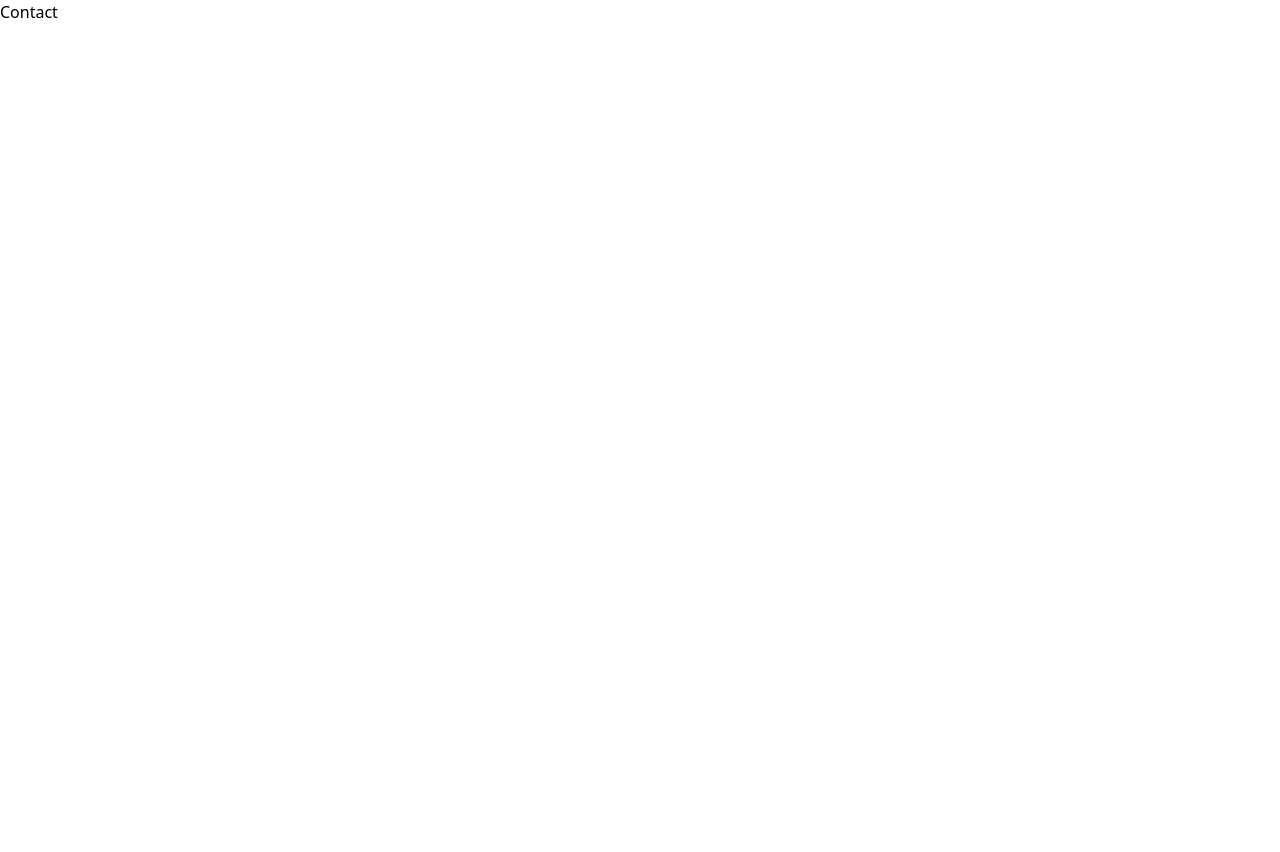
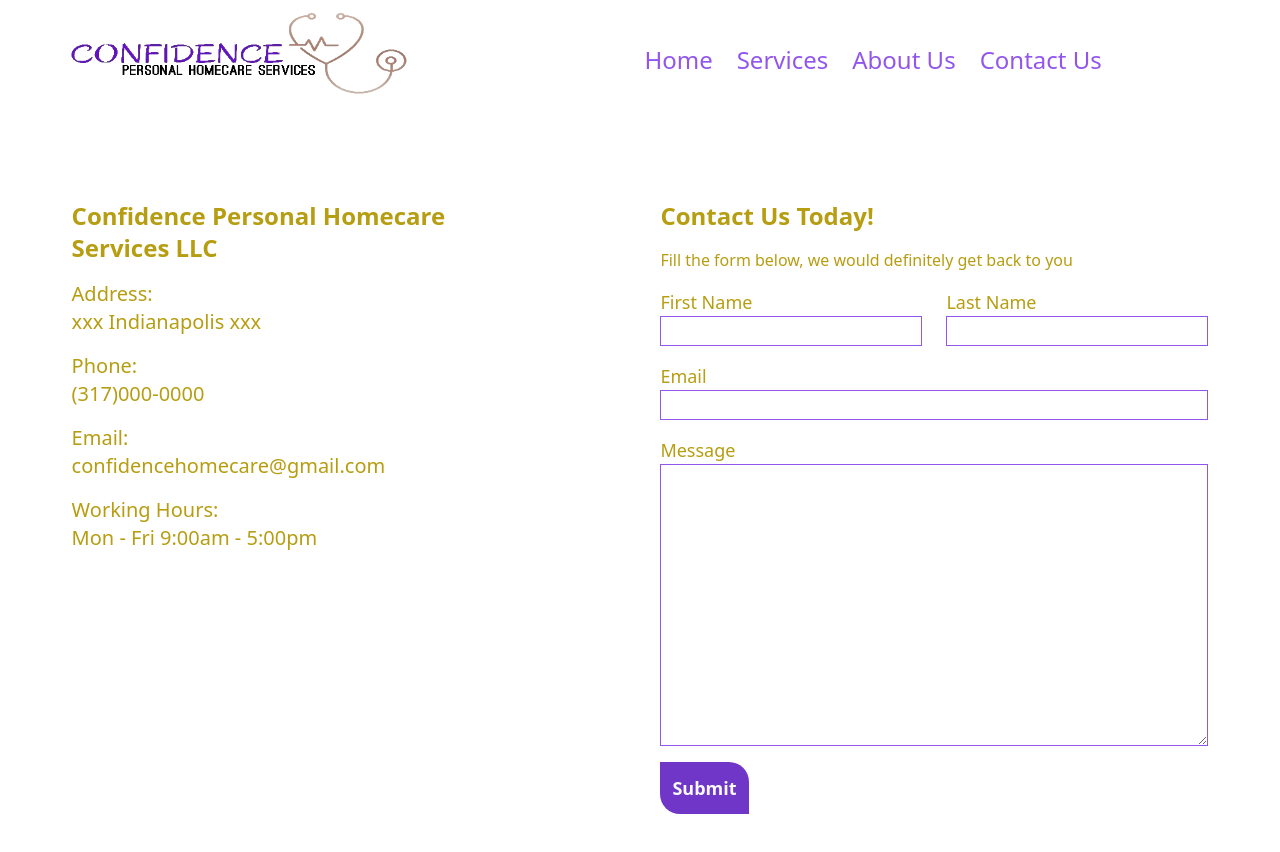
Before and after one commit to Sholafunmi/confidencehomecare, a React (Vite) app: page /contact in a window 1280 px wide. Shown: the top 852 px of the page. Before the commit the page ends 800 px from the top, so only its background shows below. Built offline with nearby package versions, Linux system fonts and the light colour scheme.

Commit message:
about us

```diff
--- a/src/components/Home/ServicesHome.jsx
+++ b/src/components/Home/ServicesHome.jsx
@@ -2,12 +2,12 @@ import React from 'react'
 import image1 from '../../assets/images/istockphoto-2.jpg'
 import image2 from '../../assets/images/pic5.jpg'
 import image3 from '../../assets/images/istockphoto-5.jpg'
-import Button from './Button'
+import Button from '../Home/Button'
 import { Link } from 'react-router-dom'
 
 const ServicesHome = () => {
   return (
-    <div className='w-full flex flex-col h-fit bg-[#b69d11] justify-center items-center pt-10 pb-16 gap-12 md:gap-10 gap-4 '>
+    <div className='w-full flex flex-col h-fit bg-[#b69d11] justify-center items-center pt-10 pb-16 gap-12 md:gap-10 md:gap-4 '>
         <h3 className='text-gray-50 text-2xl md:text-4xl font-bold  md:mb-6'>Services That We Offer</h3>
         {/* firstbox  */}
         <div className="first flex flex-col md:flex-row  w-[90%] h-fit md:min-h-[50vh] justify-center items-center text-gray-50 gap-[10%]">
@@ -16,7 +16,7 @@ const ServicesHome = () => {
             </div>
 
             <div className="right w-full md:w-[50%] h-fit">
-                <h3 className='text-2xl md:text-3xl'>Companionship Care</h3>
+                <h3 className='text-2xl md:text-3xl font-bold'>Companionship Care</h3>
                 <p className=' text-lg md:text-2xl flex text-justify '>Confidence Personal Homecare Services tailors companionship and
                 attentive supervision specifically to seniors and individuals requiring
                 home care due to illness, injury, or cognitive diseases.
@@ -31,7 +31,7 @@ const ServicesHome = () => {
                 </div>
 
                 <div className="right w-full md:w-[50%] h-fit">
-                    <h3 className='text-2xl md:text-3xl'>Personal Care</h3>
+                    <h3 className='text-2xl md:text-3xl font-bold'>Personal Care</h3>
                     <p className='text-lg md:text-2xl flex text-justify '>Personal Care stands as a cornerstone service within the realm of home care. It encompasses aiding individuals in their daily activities, thereby fostering
                 a sense of ease and tranquility in the lives of the elderly.
                     </p>
@@ -45,7 +45,7 @@ const ServicesHome = () => {
             </div>
 
             <div className="right w-full md:w-[50%]">
-                <h3 className='text-2xl md:text-3xl'>Household Assistance</h3>
+                <h3 className='text-2xl md:text-3xl font-bold'>Household Assistance</h3>
                 <p className='text-lg md:text-2xl flex text-justify '>At our service, we take pride in maintaining the cleanliness and safety of your home, offering
                 round-the-clock support, seven days a week.
                 </p>
--- a/src/components/Pages/Contact.jsx
+++ b/src/components/Pages/Contact.jsx
@@ -1,8 +1,88 @@
 import React from 'react'
+import Navbar from '../Home/Navbar'
+import Button from '../Home/Button'
+import { Link } from 'react-router-dom'
 
 const Contact = () => {
   return (
-    <div>Contact</div>
+    <div  className='contact w-full h-fit flex flex-col h-fit md:min-h-screen'>
+      <Navbar />
+
+      <div className="leftRight w-full h-fit flex flex-col md:flex-row justify-center gap-12 md:gap-32 md:py-20  py-12 px-[5%]">
+        <div className="companyInfo flex flex-col w-full md:w-[40%] gap-4 text-[#b69d11]">
+        <h2 className='text-2xl flex font-bold'>Confidence Personal Homecare Services LLC</h2>
+          <div className="address text-xl">
+            <p>Address:</p>
+            <p>xxx Indianapolis xxx </p>
+          </div>
+
+          <div className="phone text-xl">
+            <p>Phone:</p>
+            <p>(317)000-0000</p>
+
+          </div>
+
+          <div className="email text-xl">
+            <p>Email: </p>
+            <p>confidencehomecare@gmail.com</p>
+
+          </div>
+
+          <div className="workingHours text-xl">
+            <p>Working Hours:</p>
+            <p>Mon - Fri 9:00am - 5:00pm</p>
+          </div>
+
+       </div>
+
+      {/* contact form  */}
+       <div className="contactForm text-[#b69d11] flex flex-col gap-4">
+        <h3 className='text-2xl font-bold'>Contact Us Today!</h3>
+        <p>Fill the form below, we would definitely get back to you</p>
+
+        {/* form  */}
+        <form className='text-lg flex flex-col gap-4' action="">
+          {/* name */}
+          <div className='flex flex-col md:flex-row gap-6'>
+            <div className="name flex flex-col">
+              <label htmlFor="name">First Name</label>
+              <input className='border border-[#9256ed] ' type="text" />
+            </div>
+            <div className='flex flex-col'>
+              <label htmlFor="name">Last Name</label>
+              <input className='border border-[#9256ed]' type="text" />
+            </div>
+          </div>
+          {/* email  */}
+            <div className='mail flex flex-col'>
+              <label htmlFor="email">Email</label>
+              <input className='border border-[#9256ed]' type="email" name="" id="" />
+            </div>
+            {/* message  */}
+            <div className="message flex flex-col">
+              <label htmlFor="message">Message</label>
+              <textarea className='border border-[#9256ed]'  name="message" id="" cols="30" rows="10"></textarea>
+            </div>
+
+            <Link to="/services" smooth={true} offset={50} duration={500} >
+              <Button text={'Submit'} />
+            </Link>
+
+
+        </form>
+
+
+        {/* <form action="" method="get"></form>
+        <form action="" method="post"></form> */}
+
+
+
+
+
+       </div>
+      </div>
+
+    </div>
   )
 }
 
--- a/src/components/Pages/Home.jsx
+++ b/src/components/Pages/Home.jsx
@@ -5,6 +5,7 @@ import Vision from '../Home/Vision'
 import Features from '../Home/Features'
 // import About from './About'
 import ServicesHome from '../Home/ServicesHome'
+import Contact from './Contact'
 
 
 const Home = () => {
@@ -15,7 +16,7 @@ const Home = () => {
         <Features/>
         <Vision />
         <ServicesHome />
-        {/* <About /> */}
+
     </div>
   )
 }
```
